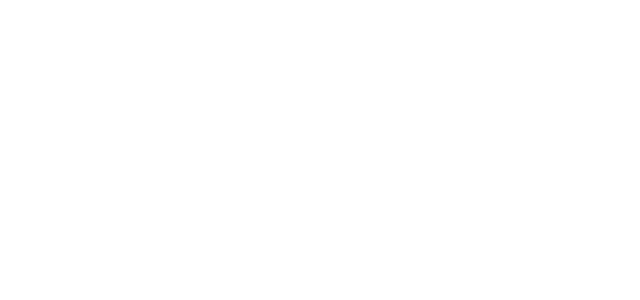
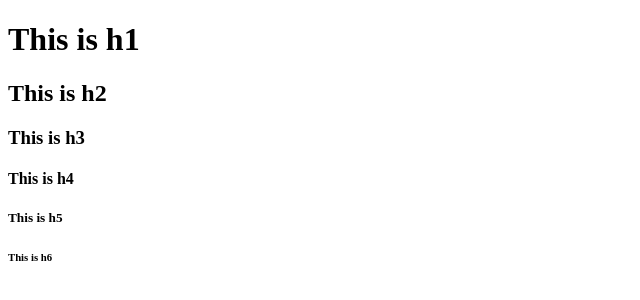
Before and after one commit to jcisidoro/sscgi_isidoro_d02, a plain HTML site: page index.html in a window 1280 px wide. Shown: the whole page, without its empty margins (0-640 px from the left). Drawn offline with Linux system fonts and the light colour scheme.

Commit message:
Adding headings

```diff
--- a/index.html
+++ b/index.html
@@ -6,6 +6,12 @@
     <title>Isidoro - Discussion 2</title>
 </head>
 <body>
-
+    <!--Headings-->
+    <h1>This is h1</h1>
+    <h2>This is h2</h2>
+    <h3>This is h3</h3>
+    <h4>This is h4</h4>
+    <h5>This is h5</h5>
+    <h6>This is h6</h6>
 </body>
 </html>
```
